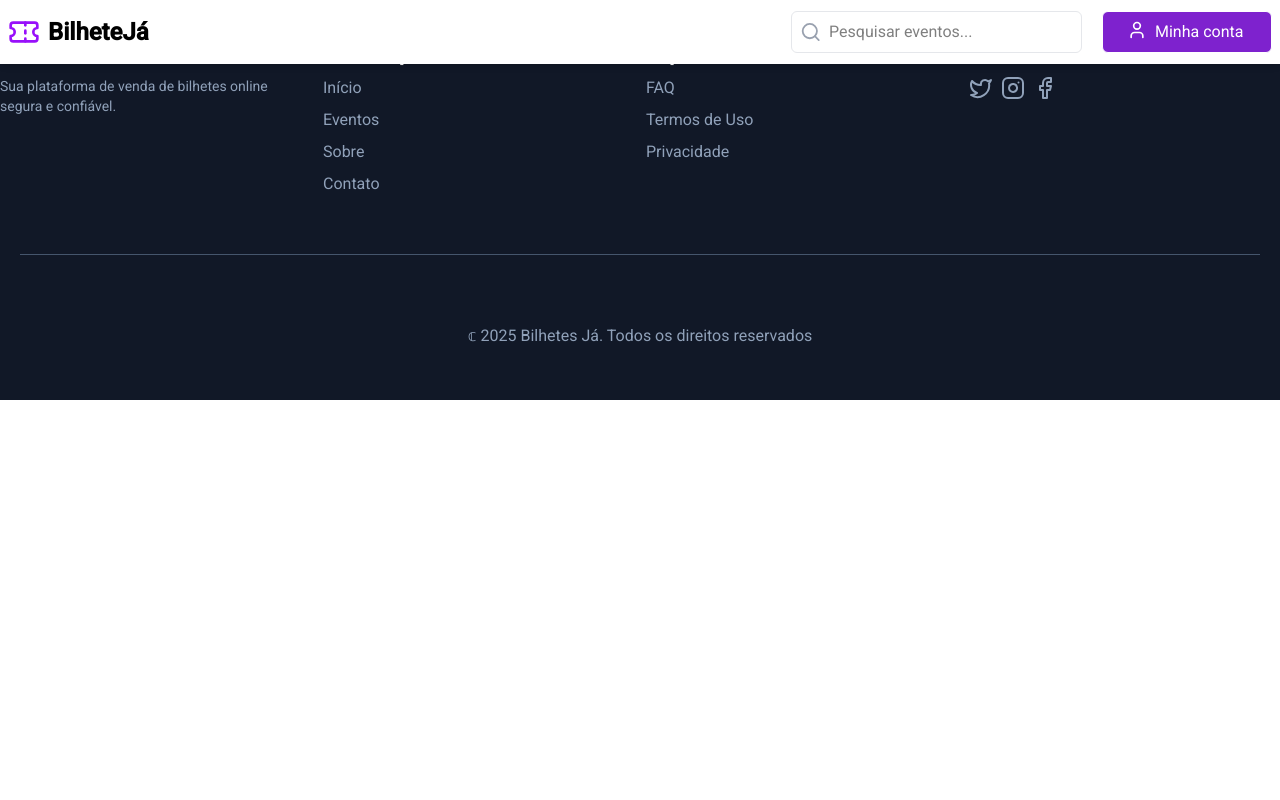
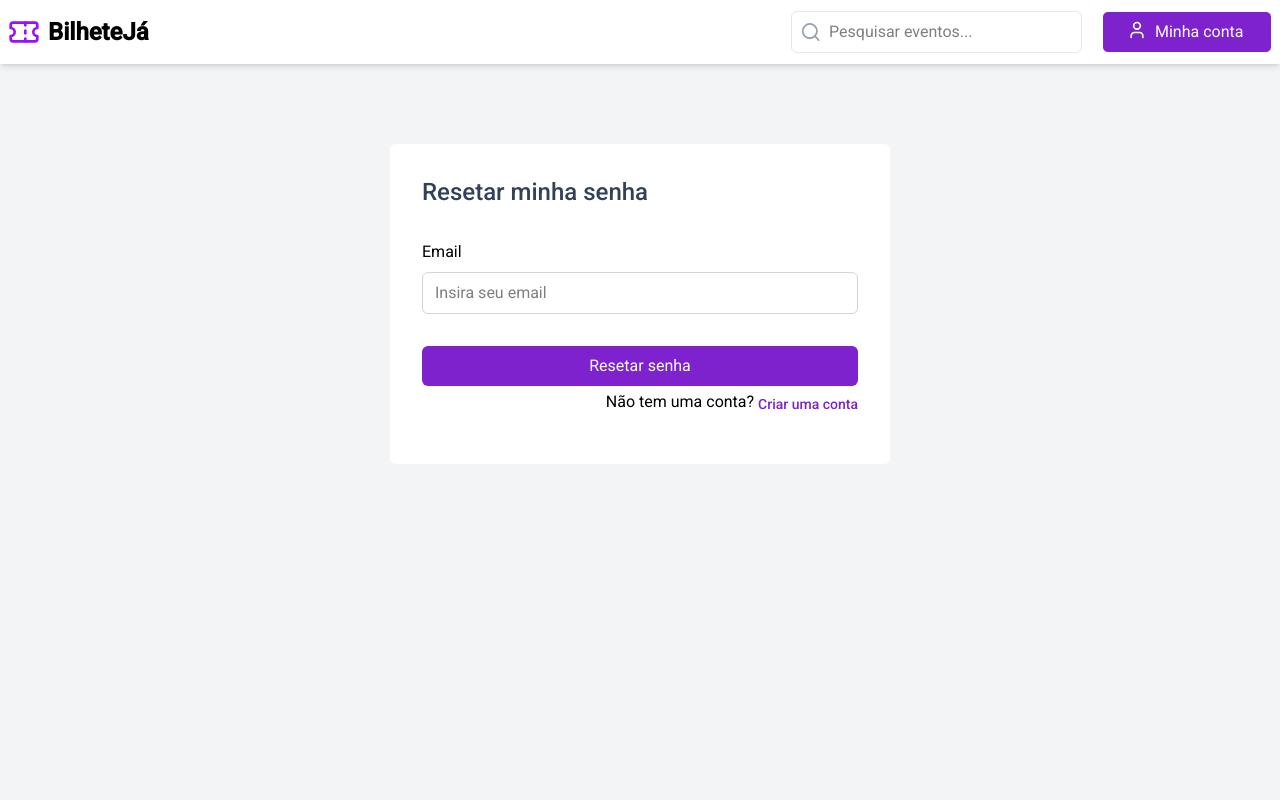
Before and after one commit to Antoniopedromuteka/bilhetes-ja, an Angular app in the folder web/: page /auth/reset-password in a window 1280 px wide. Before the commit this address led to /. Shown: the top 800 px of the page. Built offline with nearby package versions, Linux system fonts and the light colour scheme.

Commit message:
style: adding page reset-password

```diff
--- a/web/src/app/app.routes.ts
+++ b/web/src/app/app.routes.ts
@@ -16,6 +16,10 @@ export const routes: Routes = [
   {
     path: 'auth/sign-in',
     loadComponent: () => import('../presentation/pages/auth/sign-in/sign-in.component').then((m) => m.SignInComponent)
+  },
+  {
+    path: 'auth/reset-password',
+    loadComponent: () => import('../presentation/pages/auth/reset-password/reset-password.component').then((m) => m.ResetPasswordComponent)
   },
   {
     path: 'auth/sign-up',
--- /dev/null
+++ b/web/src/presentation/pages/auth/reset-password/reset-password.component.ts
@@ -0,0 +1,53 @@
+import { ChangeDetectionStrategy, Component } from '@angular/core';
+
+@Component({
+  selector: 'app-reset-password',
+  imports: [],
+  template: ` <main
+  class="w-full max-h-screen h-full py-10 xl:py-20 mt-[64px] bg-gray-100 px-3 xl:px-0"
+>
+  <section class="max-h-screen h-[900px] w-full">
+    <form
+      action=""
+      class="md:max-w-[500px] mx-auto h-auto xl:h-[20rem] bg-white rounded-md w-full p-8 space-y-8"
+    >
+      <div>
+        <h3 class="text-2xl font-medium text-slate-700">
+          Resetar minha senha
+        </h3>
+      </div>
+      <section class="space-y-4">
+        <div>
+          <label for="email">Email</label>
+          <input
+            type="email"
+            name="email"
+            id="email"
+            class="w-full border border-gray-300 rounded-md px-3 py-2 mt-2"
+            placeholder="Insira seu email"
+          />
+        </div>
+        <div class="flex flex-col gap-1">
+          <button
+            type="submit"
+            class="w-full bg-primary text-white py-2 mt-4 rounded-md cursor-pointer"
+          >
+            Resetar senha
+          </button>
+          <div class="w-full flex justify-end items-center gap-1">
+            <span>Não tem uma conta?</span>
+            <span
+              routerLink="/auth/sign-up"
+              class="text-primary font-medium cursor-pointer text-sm self-end"
+              >Criar uma conta</span
+            >
+          </div>
+        </div>
+      </section>
+    </form>
+  </section>
+</main>`,
+  styles: '',
+  changeDetection: ChangeDetectionStrategy.OnPush,
+})
+export class ResetPasswordComponent { }
--- a/web/src/presentation/pages/auth/sign-in/sign-in.component.ts
+++ b/web/src/presentation/pages/auth/sign-in/sign-in.component.ts
@@ -37,7 +37,7 @@ import { RouterLink } from '@angular/router';
               class="w-full border border-gray-300 rounded-md px-3 py-2 mt-2"
               placeholder="Insira sua senha"
             />
-            <div>
+            <div routerLink="/auth/reset-password">
               <span class="text-primary font-medium cursor-pointer text-sm"
                 >Esqueci minha senha</span
               >
--- a/web/src/presentation/pages/create-event/create-event.component.ts
+++ b/web/src/presentation/pages/create-event/create-event.component.ts
@@ -128,7 +128,7 @@ const MODULES = [MatExpansionModule];
       <section class="w-full h-auto bg-gray-100">
         <div class="max-w-[1280px] mx-auto w-full h-auto">
           <h3 class="xl:text-4xl text-2xl font-bold text-primary text-center pt-10 xl:pt-40">
-            Como Vender Ingressos na Ticket.ao?
+            Como Vender Ingressos na BilheteJa?
           </h3>
           <section
             class="max-w-[1280px] mx-auto w-full h-auto py-10 grid xl:grid-cols-3 md:grid-cols-2 grid-cols-1"
```
